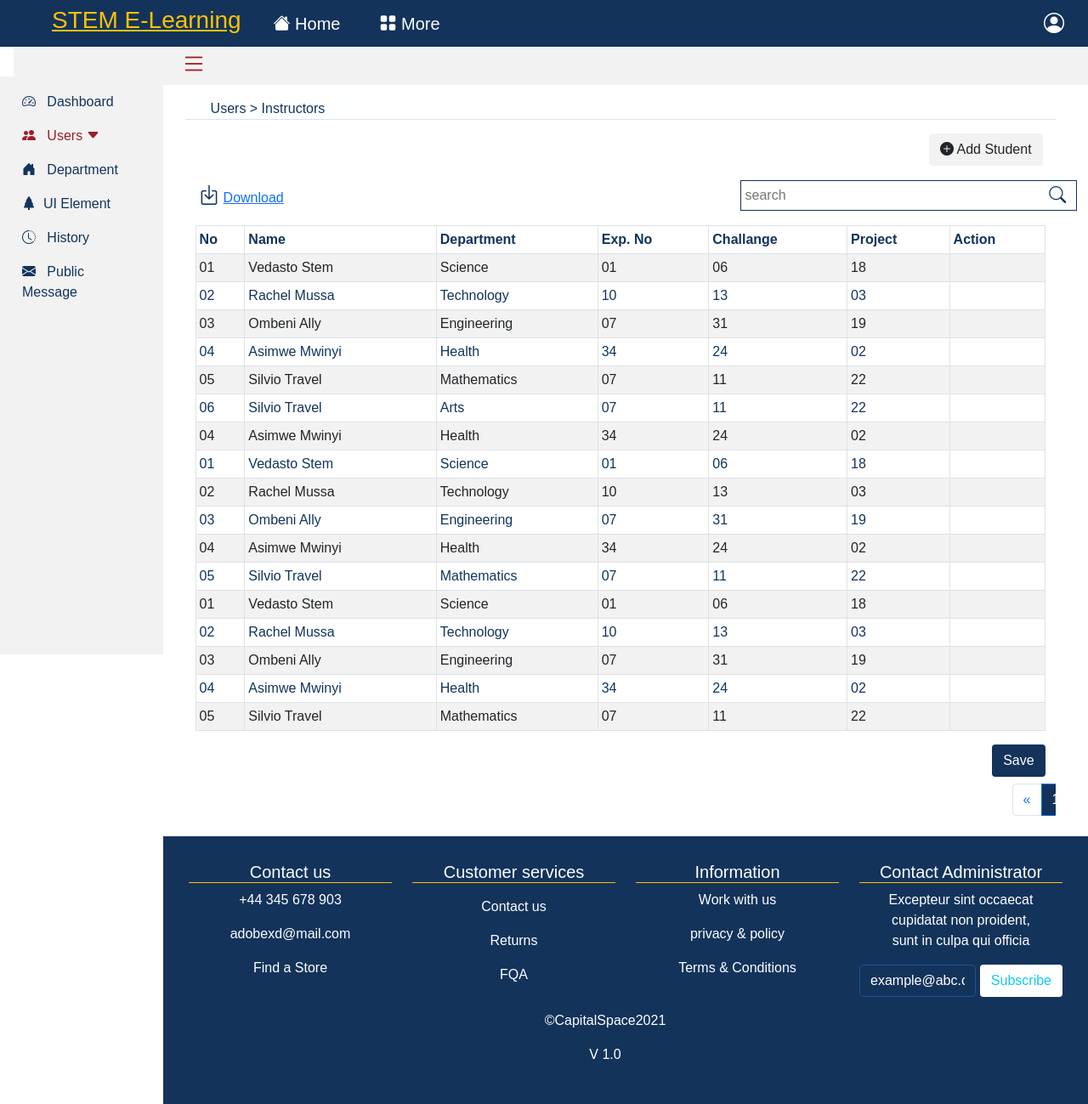
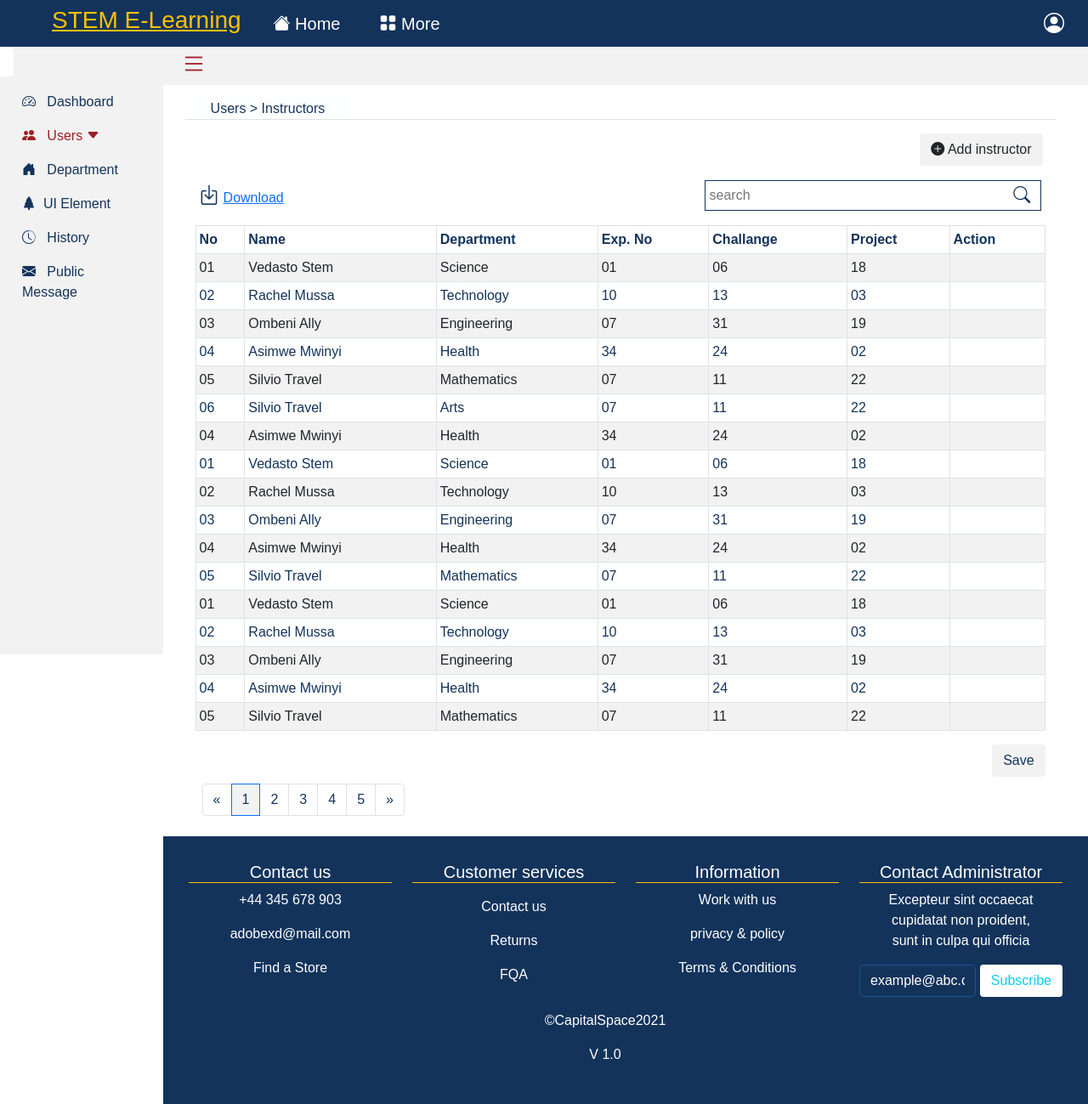
Before and after one commit to KatubukaCommunityProjeKt/STEM-e-Learning, a PHP site: page /app/admin/interfaces/instructors in a window 1280 px wide. Shown: the whole page at 85% size. Run offline with PHP 8.4, Linux system fonts and the light colour scheme.

Commit message:
second changes

```diff
--- a/src/app/admin/interfaces/instructors/index.php
+++ b/src/app/admin/interfaces/instructors/index.php
@@ -12,9 +12,7 @@ include_once "../../../../assets/PHP/header.php";
     .table-responsive>.table{
         color:#13335b;
     }
-    #searchbar{
-        margin-left: 90px !important;
-    }
+
     #search{
         width: 50%;
         border: 1px solid #13335b;
@@ -38,6 +36,10 @@ include_once "../../../../assets/PHP/header.php";
     }
     .pagenationfull{
         margin-left: 953px;
+    }
+    .savebttn{
+        color: #13335b;
+        background: #f2f2f2;
     }
 </style>
 <body>
@@ -128,7 +130,7 @@ include_once "../../../../assets/PHP/header.php";
                         </li>
 
                         <li>
-                            <a href="#" class="nav nav-link active" id="tech" style="margin-left:-18px;">
+                            <a href="#" class="nav nav-link" id="tech" style="margin-left:-18px;">
                                 <i class="bi bi-person-plus-fill" ></i>
                                 <span>&nbsp;Instructors</span>
                             </a>
@@ -141,7 +143,7 @@ include_once "../../../../assets/PHP/header.php";
             </a>
 
         </div>
-        <a href="#" class="nav nav-link">
+        <a href="../department" class="nav nav-link">
             <i class="bi bi-house-door-fill"></i><span>  &nbsp; Department</span>
         </a>
 
@@ -151,11 +153,11 @@ include_once "../../../../assets/PHP/header.php";
 
             <span>  &nbsp; UI Element</span>
         </a>
-        <a href="#" class="nav nav-link">
+        <a href="../Histoty" class="nav nav-link">
             <i class="bi bi-clock-history"></i><span>  &nbsp; History</span>
         </a>
         <a href="#" class="nav nav-link justify-content-lg-end align-items-center">
-            <i class="bi bi-envelope-fill"></i><span> &nbsp; Public Message</span>
+            <i class="bi bi-envelope-fill"></i><span> &nbsp; Public  Message</span>
         </a>
 
     </div>
@@ -175,14 +177,14 @@ include_once "../../../../assets/PHP/header.php";
 
                 <!-- add student -->
                 <div class="text-end mx-5 flex-row d-flex flex-end justify-content-end align-item-center studentAdd">
-                    <button type="menu" class="btn btn-default" id="iconbttn"> <i class="bi bi-plus-circle-fill"></i> Add Student</button>
+                    <button type="menu" class="btn btn-default" id="iconbttn"> <i class="bi bi-plus-circle-fill"></i> Add instructor</button>
                 </div>
 
                 <div class="d-flex flex-row p-3">
                     <div>
                         <a href=""><i class="bi bi-box-arrow-in-down downicon"></i><span class="mx-1">Download</span></a>
                     </div>
-                    <div class="flex-row d-flex flex-end justify-content-end align-item-center mx-5 me-0" id="searchbar">
+                    <div class="flex-row d-flex flex-end justify-content-end ms-5" id="searchbar">
                         <input type="text" name="" id="search" placeholder="search">
                         <i class="bi bi-search" id="search_icon"></i>
                     </div>
@@ -375,27 +377,27 @@ include_once "../../../../assets/PHP/header.php";
                     </table>
 
                     <div class="text-end">
-                        <button class="btn btn-default text-white" style="background: #13335b">Save</button>
+                        <button class="btn btn-default savebttn" >Save</button>
                     </div>
-                    <div class="pagenationfull p-2">
+                    <div class="p-2 justify-content-end text-end">
                         <nav aria-label="Page navigation example">
                             <ul class="pagination">
 
                                 <li class="page-item">
-                                    <a class="page-link" href="#" aria-label="Previous">
+                                    <a class="page-link" style="color: #13335b;" href="#" aria-label="Previous">
                                         <span aria-hidden="true">&laquo;</span>
                                         <span class="sr-only"></span>
                                     </a>
                                 </li>
 
-                                <li class="page-item active"><a class="page-link" style="background: #13335b" href="#">1</a></li>
-                                <li class="page-item"><a class="page-link" href="#">2</a></li>
-                                <li class="page-item"><a class="page-link" href="#">3</a></li>
-                                <li class="page-item"><a class="page-link" href="#">4</a></li>
-                                <li class="page-item"><a class="page-link" href="#">5</a></li>
+                                <li class="page-item active"><a class="page-link" style="background: #f2f2f2; color: #13335b" href="#">1</a></li>
+                                <li class="page-item"><a class="page-link" style="color: #13335b;" href="#">2</a></li>
+                                <li class="page-item"><a class="page-link" style="color: #13335b;" href="#">3</a></li>
+                                <li class="page-item"><a class="page-link" style="color: #13335b;" href="#">4</a></li>
+                                <li class="page-item"><a class="page-link" style="color: #13335b;" href="#">5</a></li>
 
                                 <li class="page-item">
-                                    <a class="page-link" href="#" aria-label="Next">
+                                    <a class="page-link" style="color: #13335b;" href="#" aria-label="Next">
                                         <span aria-hidden="true">&raquo;</span>
                                         <span class="sr-only"></span>
                                     </a>
--- a/src/assets/PHP/footer.php
+++ b/src/assets/PHP/footer.php
@@ -53,6 +53,9 @@
 
   <script src="../../assets/css/bootstrap-5.0.2-dist/js/bootstrap.min.js"></script>
   <script src="../../../assets/css/bootstrap-5.0.2-dist/js/bootstrap.min.js"></script>
+  <script src="../../../../assets/css/bootstrap-5.0.2-dist/js/bootstrap.min.js"></script>
+  <script src="../../../../assets/css/bootstrap-5.0.2-dist/js/bootstrap.min.js"></script>
+
 
 
 </boody>
--- a/src/assets/PHP/header.php
+++ b/src/assets/PHP/header.php
@@ -16,4 +16,9 @@
     <link rel="stylesheet" href="../../../assets/css/bootstrap-5.0.2-dist/icons/font/bootstrap-icons.css">
     <link rel="stylesheet" href="../../../assets/css/footer.css">
 
+    <link rel="stylesheet" href="../../../../assets/css/dashboard.css">
+    <link rel="stylesheet" href="../../../../assets/css/bootstrap-5.0.2-dist/css/bootstrap.min.css">
+    <link rel="stylesheet" href="../../../../assets/css/bootstrap-5.0.2-dist/icons/font/bootstrap-icons.css">
+    <link rel="stylesheet" href="../../../../assets/css/footer.css">
+
 </head>
--- /dev/null
+++ b/src/assets/css/admin_css/index.css
@@ -0,0 +1,5 @@
+@media screen and (max-width: 1255px) {
+    #searchbar{
+        /* margin-right: 70px; */
+    }
+}
```
Also changed, not shown: src/app/admin/interfaces/students/index.php (+15 -11 lines), src/app/admin/interfaces/teachers/index.php (+16 -12 lines).
